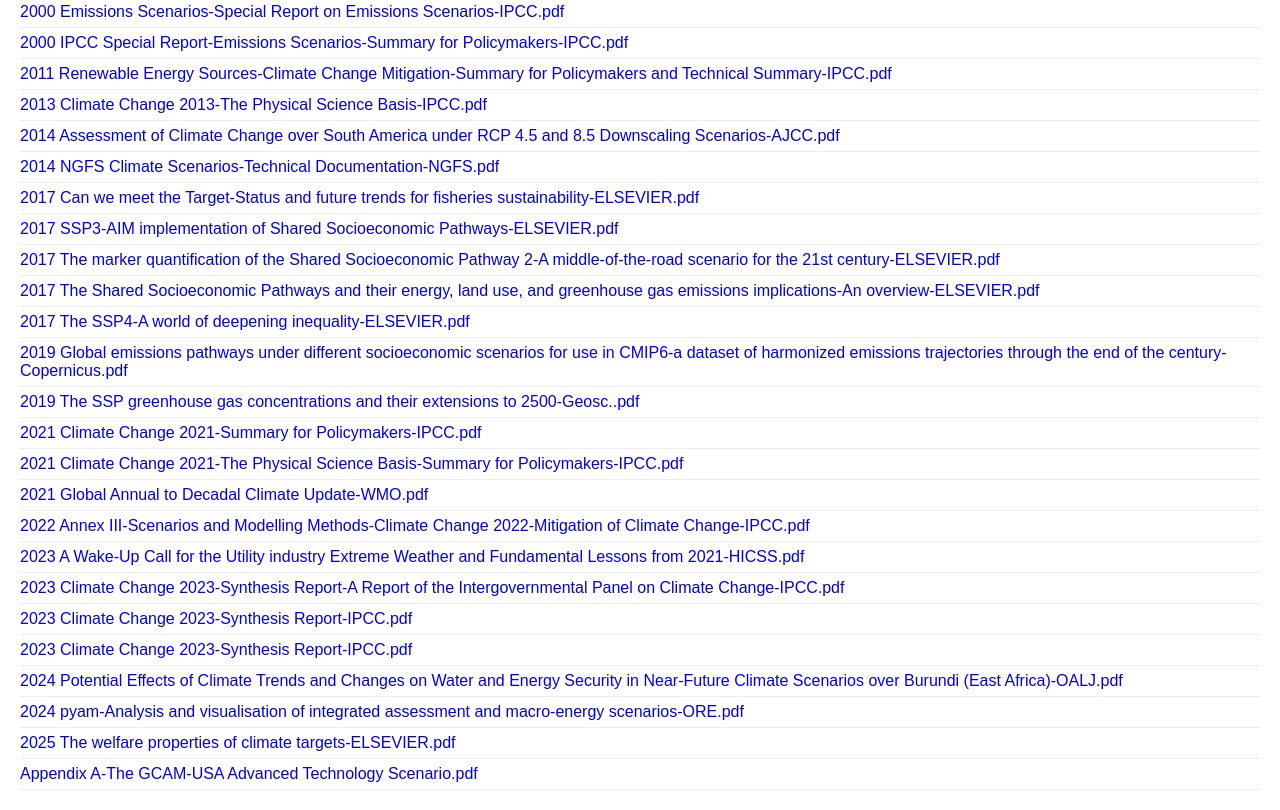
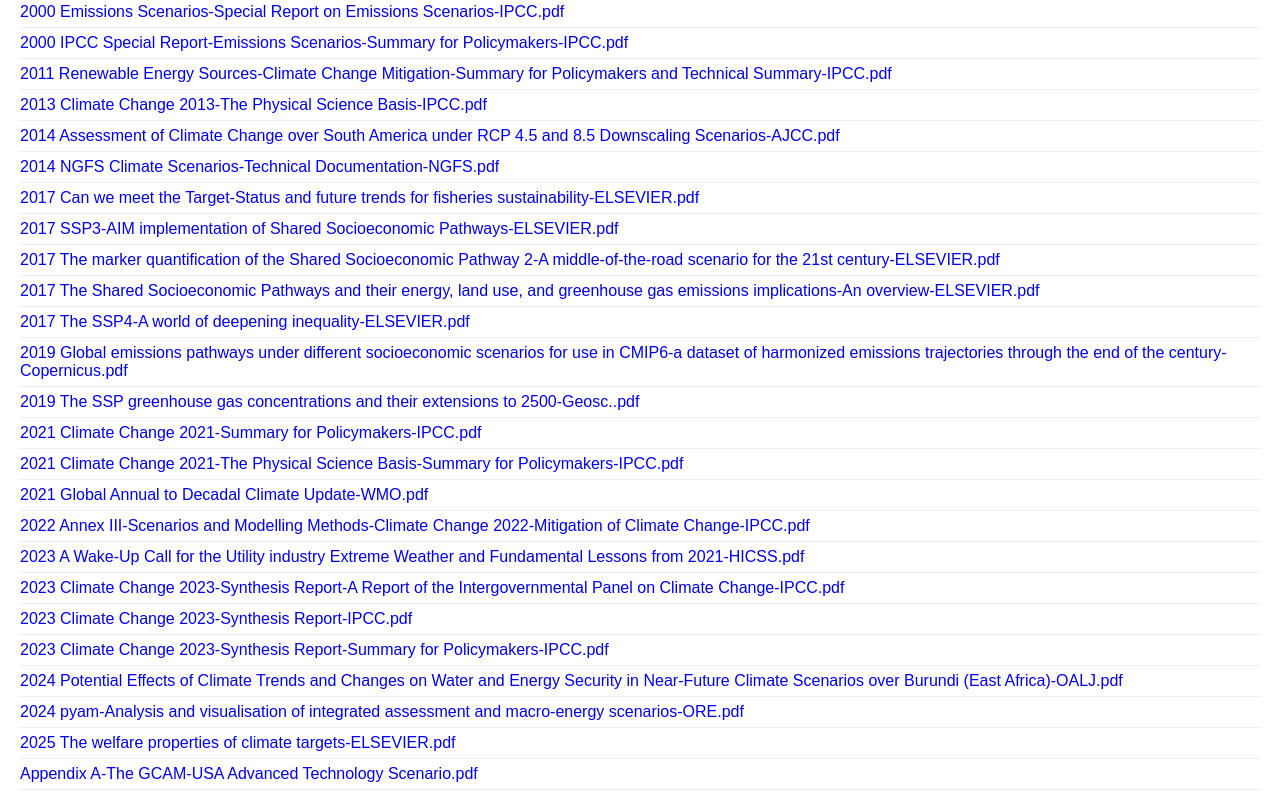
Before and after one commit to engprbo/artigos_ipcc, a plain HTML site: page index.html in a window 1280 px wide. Shown: the part 317-1127 px from the top of the page. Drawn offline with Linux system fonts and the light colour scheme.

Commit message:
Update index.html

```diff
--- a/index.html
+++ b/index.html
@@ -47,7 +47,7 @@
 	<li><a href="2023 A Wake-Up Call for the Utility industry Extreme Weather and Fundamental Lessons from 2021-HICSS.pdf" target="_blank">2023 A Wake-Up Call for the Utility industry Extreme Weather and Fundamental Lessons from 2021-HICSS.pdf</a></li>
 	<li><a href="2023 Climate Change 2023-Synthesis Report-A Report of the Intergovernmental Panel on Climate Change-IPCC.pdf" target="_blank">2023 Climate Change 2023-Synthesis Report-A Report of the Intergovernmental Panel on Climate Change-IPCC.pdf</a></li>
 	<li><a href="2023 Climate Change 2023-Synthesis Report-IPCC.pdf" target="_blank">2023 Climate Change 2023-Synthesis Report-IPCC.pdf</a></li>
-	<li><a href="2023 Climate Change 2023-Synthesis Report-Summary for Policymakers-IPCC.pdf" target="_blank">2023 Climate Change 2023-Synthesis Report-IPCC.pdf</a></li>
+	<li><a href="2023 Climate Change 2023-Synthesis Report-Summary for Policymakers-IPCC.pdf" target="_blank">2023 Climate Change 2023-Synthesis Report-Summary for Policymakers-IPCC.pdf</a></li>
 	<li><a href="2024 Potential Effects of Climate Trends and Changes on Water and Energy Security in Near-Future Climate Scenarios over Burundi (East Africa)-OALJ.pdf" target="_blank">2024 Potential Effects of Climate Trends and Changes on Water and Energy Security in Near-Future Climate Scenarios over Burundi (East Africa)-OALJ.pdf</a></li>
 	<li><a href="2024 pyam-Analysis and visualisation of integrated assessment and macro-energy scenarios-ORE.pdf" target="_blank">2024 pyam-Analysis and visualisation of integrated assessment and macro-energy scenarios-ORE.pdf</a></li>
 	<li><a href="2025 The welfare properties of climate targets-ELSEVIER.pdf" target="_blank">2025 The welfare properties of climate targets-ELSEVIER.pdf</a></li>
```
